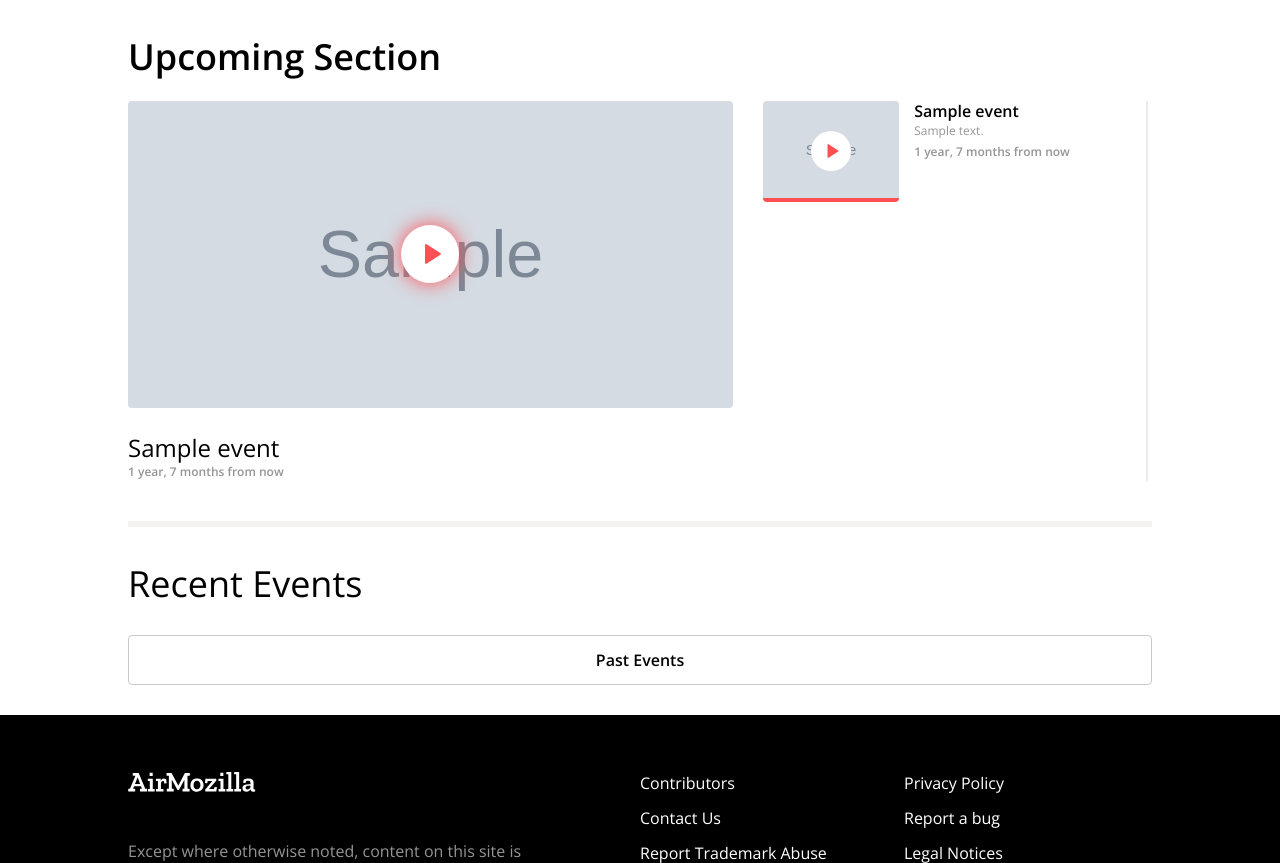
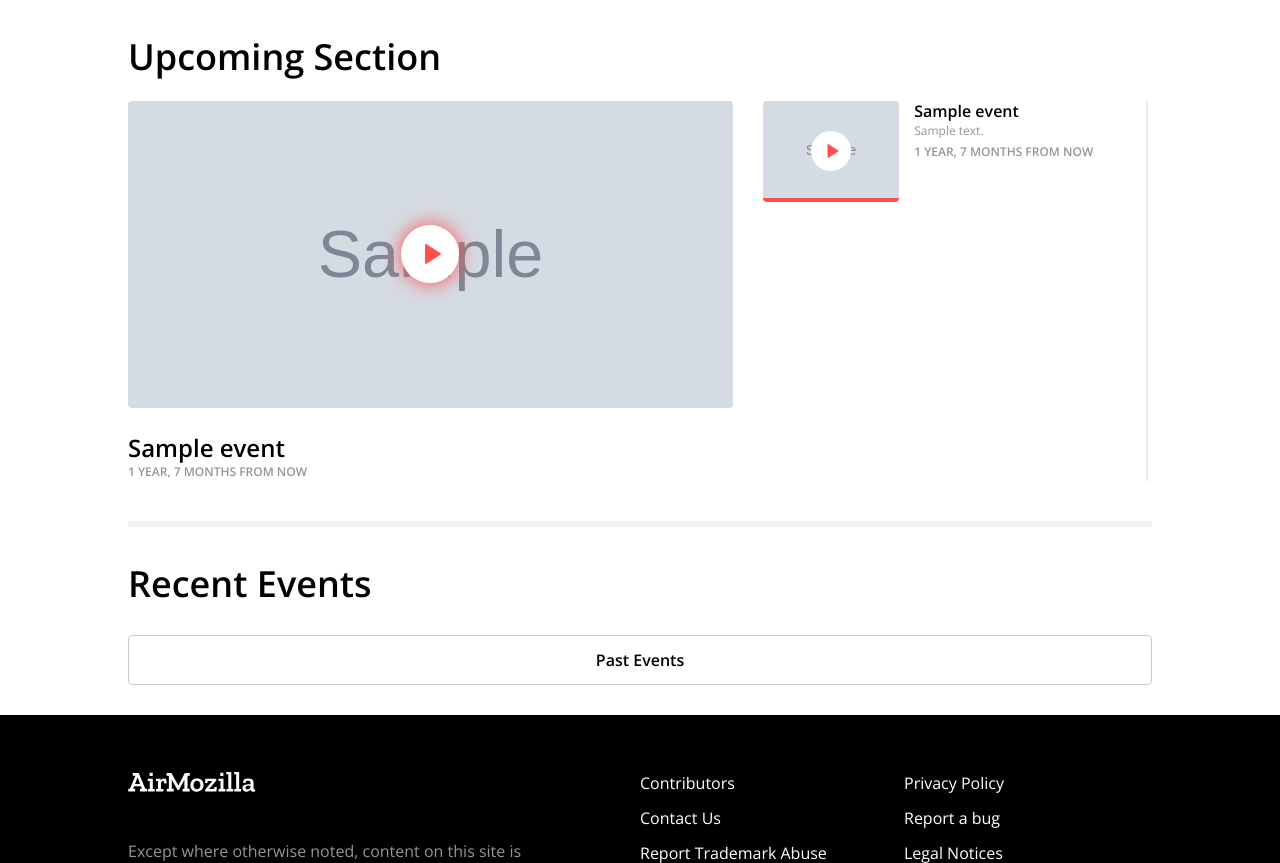
Before and after one commit to mozilla-it/air.mozilla.org, a Django app: template airmozilla/templates/index.html in a window 1280 px wide. Shown: the part 50-913 px from the top of the page. Run offline with Django 3.2, Linux system fonts and the light colour scheme; the template is opened without the code that fills it: most values are stand-ins (such as "Sample title", 1, 10 or a date in 2020); grey boxes marked "Sample" are stand-in pictures; style sheets or scripts are compiled from the project's sources; some libraries are stand-ins or nearby versions.

Commit message:
type fixes

```diff
--- a/airmozilla/public/css/_app.scss
+++ b/airmozilla/public/css/_app.scss
@@ -250,7 +250,7 @@
 
     h3 {
       font-size: 24px;
-      font-weight: normal;
+      font-weight: 600;
       line-height: 1.3;
 
       a {
@@ -300,6 +300,7 @@
 
       h3 {
         line-height: 1.3;
+        font-weight: 600;
 
         a {
           text-decoration: none;
@@ -341,7 +342,7 @@
   left: -15px;
   width: calc(100% + 30px);
 
-  h2 {
+  h1 {
     @include flex(0 0 100%);
     margin-bottom: 24px;
     padding: 0 15px;
@@ -361,7 +362,7 @@
 
     h3 {
       font-size: 24px;
-      font-weight: normal;
+      font-weight: 600;
       line-height: 1.3;
 
       a {
@@ -510,6 +511,7 @@
   font-size: 12px;
   font-weight: 600;
   color: $warm-grey;
+  text-transform: uppercase;
 }
 
 a.past-events {
--- a/airmozilla/templates/index.html
+++ b/airmozilla/templates/index.html
@@ -60,7 +60,7 @@
 <hr />
 
 <section class="recent" id="recent-container">
-  <h2>Recent Events</h2>
+  <h1>Recent Events</h1>
   {% include "_event_list.html" with events=past_events %}
 </section>
 
```
